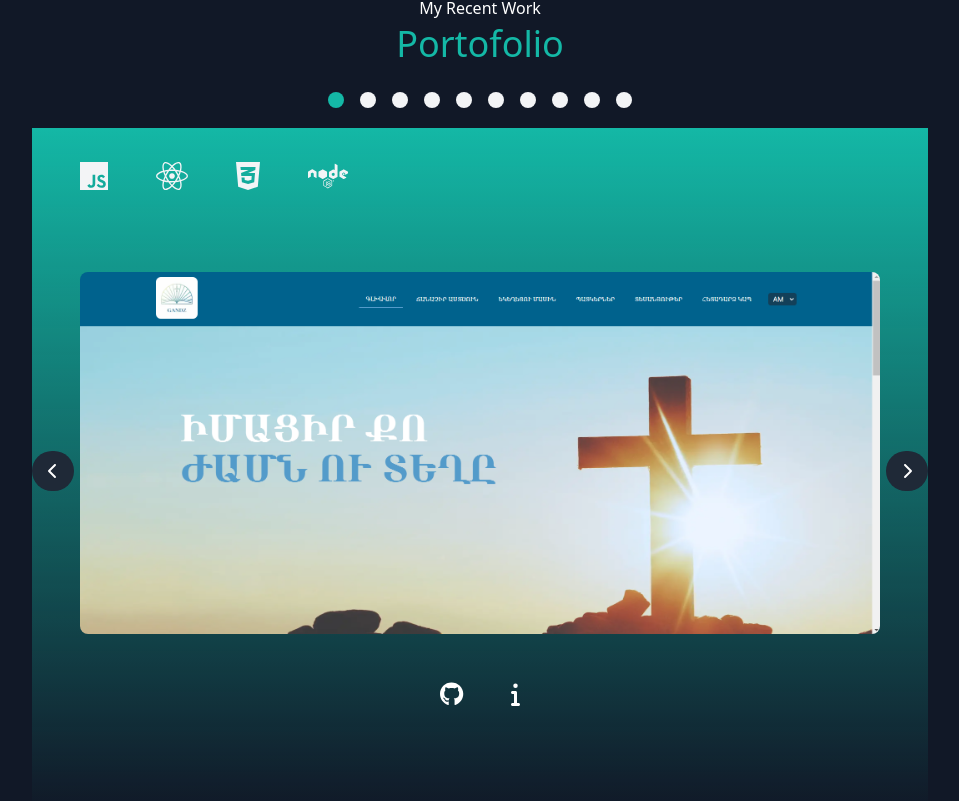
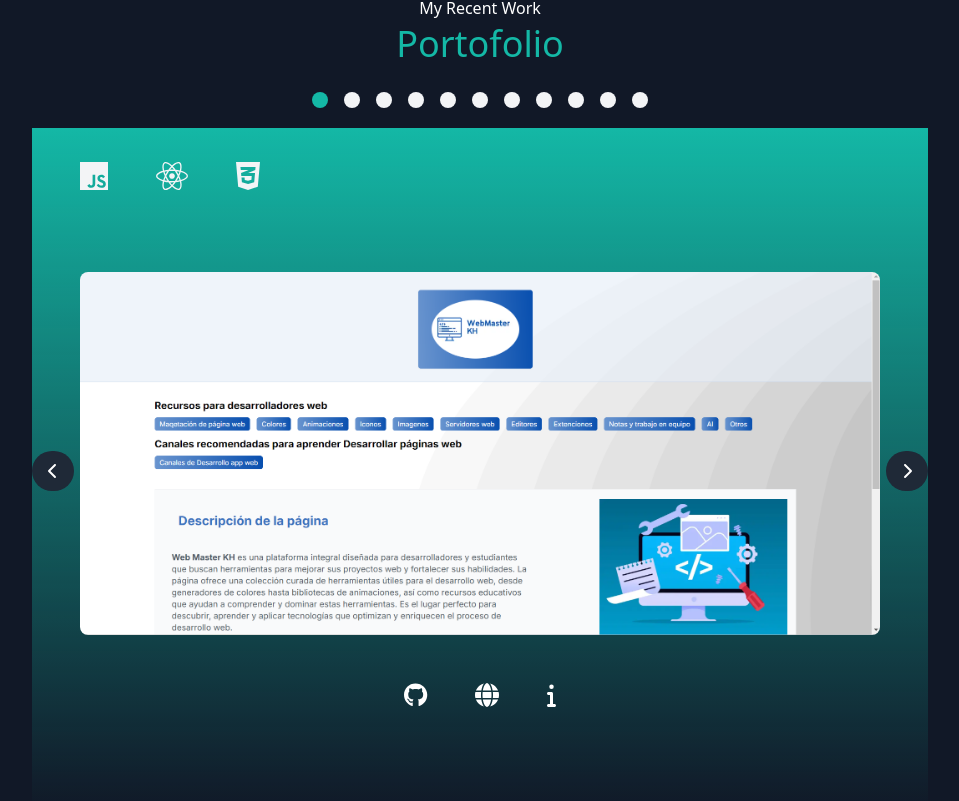
Before and after one commit to Karlen-yan/my-portfolio_Karlen, a Next.js app: page / in a window 1280 px wide. Shown: the part 2979-3780 px from the top of the page, without its empty margins (160-1119 px from the left). Built offline with nearby package versions, Linux system fonts and the light colour scheme.

Commit message:
adding new proyect weMasterKH

```diff
--- a/src/components/Carousel.js
+++ b/src/components/Carousel.js
@@ -32,7 +32,10 @@ import CvKarlen from '../images/cv-karlen.png'
 import LaravelReact from '../images/laravel-react.png'
 import SirunikThemeWordpress from '../images/SirunikThemeWordpress.png'
 import Car3DModel from '../images/car.png'
+import webMasterKH from '../images/webMasterKH.png'
+
 const images = [
+  webMasterKH,
   Gandz,
   reformaConstruction,
   HayPoli,
@@ -48,10 +51,18 @@ const images = [
 const Carousel = () => {
   const projects = [
     {
+      image: webMasterKH,
+      githubLink: 'https://github.com/Karlen-yan/my-portfolio_Karlen',
+      onlineLink: 'https://web-master-kh.vercel.app/',
+      technologies: [faJs, faReact, faCss3Alt],
+      description:
+        'A platform that centralizes essential tools and resources for developing and learning about web technologies, making both work and study in web development easier.'
+    },
+    {
       image: Gandz,
       githubLink: 'https://github.com/Karlen-yan/iglesia-gandz',
       onlineLink: '',
-      technologies: [faJs,faReact, faCss3Alt, faNode],
+      technologies: [faJs, faReact, faCss3Alt, faNode],
       description:
         "This ongoing project involves the creation of a multilingual website for a church. The site is designed to be accessible in multiple languages, providing information about the church's services, events, and activities"
     },
@@ -59,7 +70,7 @@ const Carousel = () => {
       image: reformaConstruction,
       githubLink: 'https://github.com/Karlen-yan/reforma-mantenimiento',
       onlineLink: '',
-      technologies: [faJs,faReact, faCss3Alt, faNode],
+      technologies: [faJs, faReact, faCss3Alt, faNode],
       description:
         'A website for air conditioning installation services, featuring service presentation, completed projects, and an interactive contact form.'
     },
@@ -104,13 +115,13 @@ const Carousel = () => {
     },
     {
       image: Cobeer,
-      technologies: [faPhp,faJs, faCss3Alt]
+      technologies: [faPhp, faJs, faCss3Alt]
       // githubLink: '',
       // description:"",
     },
     {
       image: CvKarlen,
-      technologies: [faJs,faReact, faCss3Alt],
+      technologies: [faJs, faReact, faCss3Alt],
       githubLink: 'https://github.com/Karlen-yan/KarlenCV__',
       description:
         'Digital CV Project: Created with the purpose of having an interactive and dynamic online curriculum vitae. This project allows users to download their CV as it appears on the screen. Additionally, all pages are available in both English and Spanish to reach a broader audience. The main objective is to provide a platform where the description and personal information can be completed. Through this project, the aim is also to practice new technologies, such as Next.js in this case, to gain knowledge in modern web development.'
```
Also changed, not shown: src/images/webMasterKH.png (added).
